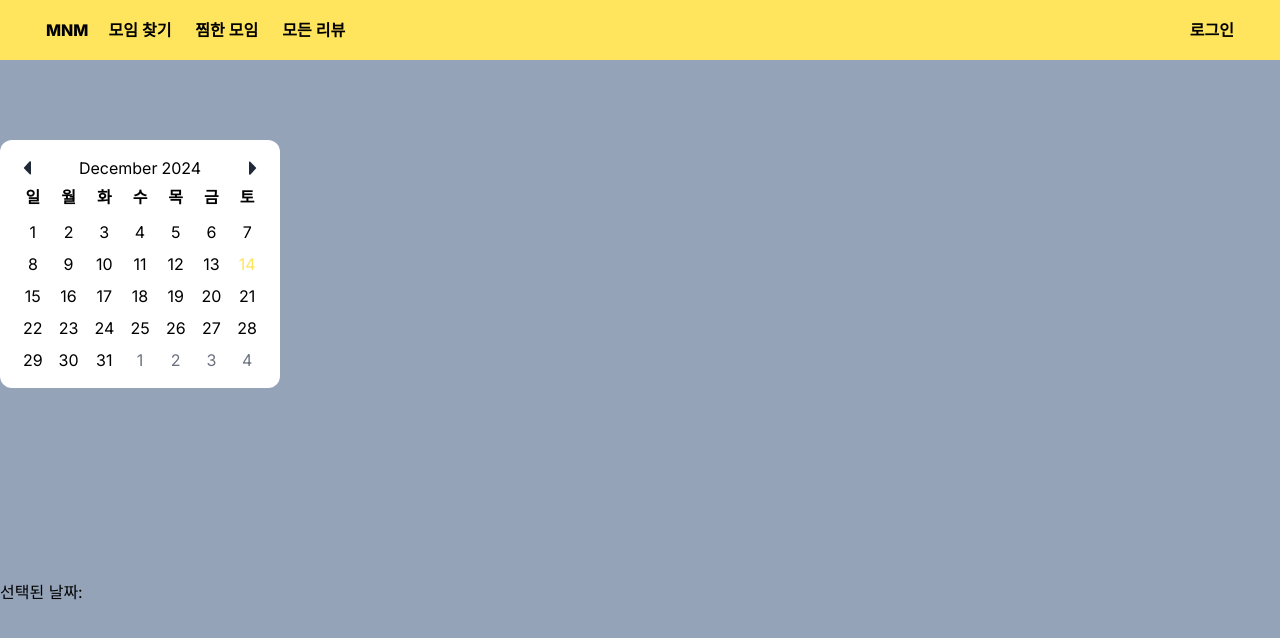
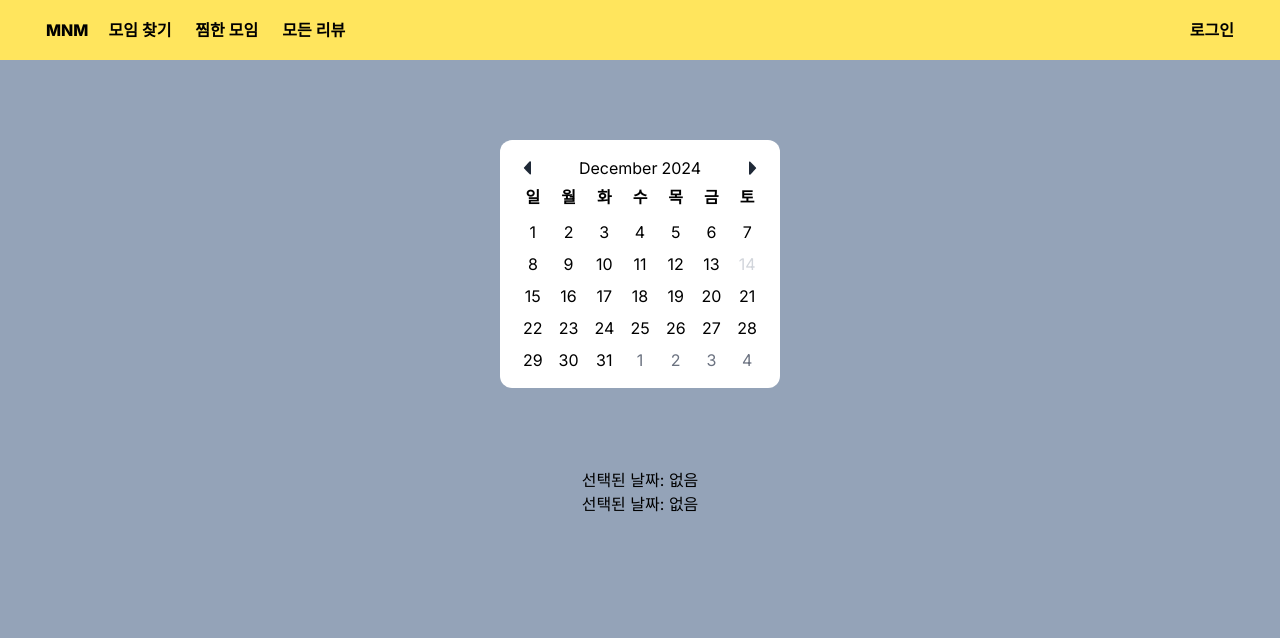
Before and after one commit to FESI5-team9/Frountend, a Next.js app: page /calendar in a window 1280 px wide. Shown: the top 638 px of the page. Built offline with nearby package versions, Linux system fonts and the light colour scheme.

Commit message:
MNM-41-feat: 공통 calendar 날짜 2가지로 변경해서 구현

```diff
--- a/src/app/(testPages)/calendar/dropdown/page.tsx
+++ b/src/app/(testPages)/calendar/dropdown/page.tsx
@@ -1,17 +1,16 @@
 "use client";
 
-import DropdownCalendar from "@/components/calendar/DropdownCalendar";
+import DropdownCalendar from "@/components/Calendar/DropdownCalendar";
 import useDateStore from "@/store/dateStore";
 
 export default function Page() {
-  const { selectedDate } = useDateStore();
+  const { firstDate } = useDateStore();
 
   return (
     <div className="h-screen bg-slate-400">
       <DropdownCalendar />
       <p className="mt-[400px]">
-        선택된 날짜:{" "}
-        {selectedDate ? selectedDate.toLocaleDateString() : "날짜가 선택되지 않았습니다"}
+        선택된 날짜: {firstDate ? firstDate.toLocaleDateString() : "날짜가 선택되지 않았습니다"}
       </p>
     </div>
   );
--- a/src/app/(testPages)/calendar/page.tsx
+++ b/src/app/(testPages)/calendar/page.tsx
@@ -1,15 +1,19 @@
 "use client";
 
-import Calendar from "@/components/calendar/Calendar";
+import Calendar from "@/components/Calendar/Calendar";
 import useDateStore from "@/store/dateStore";
 
 export default function Page() {
-  const { selectedDate } = useDateStore();
+  const { firstDate, secondDate } = useDateStore();
 
   return (
-    <div className="h-screen bg-slate-400 pt-20">
-      <Calendar />
-      <p className="mt-48">선택된 날짜: {selectedDate?.toLocaleDateString()}</p>
+    <div className="flex h-screen w-full flex-col items-center bg-slate-400 pt-20">
+      <Calendar multipleDates={true} />
+
+      <div className="">
+        <p className="mt-20">선택된 날짜: {firstDate ? firstDate.toLocaleDateString() : "없음"}</p>
+        <p className="">선택된 날짜: {secondDate ? secondDate.toLocaleDateString() : "없음"}</p>
+      </div>
     </div>
   );
 }
--- a/src/components/calendar/Calendar.tsx
+++ b/src/components/calendar/Calendar.tsx
@@ -1,16 +1,17 @@
 "use client";
 
+import { useMemo, useState } from "react";
 import Image from "next/image";
-import { useMemo, useState } from "react";
 import { DAYS_OF_WEEK, MONTH_OF_YEAR } from "@/constants/calendar";
 import useDateStore from "@/store/dateStore";
 
 function DateCell({
   date,
   type,
+  today,
   currentDate,
-  selectedDate,
-  today,
+  firstDate,
+  secondDate,
   handleSelectedDate,
   handlePrevMonth,
   handleNextMonth,
@@ -21,12 +22,19 @@ function DateCell({
     today.getMonth() === currentDate.getMonth() &&
     today.getDate() === date;
 
-  const isSelected =
+  const isFirstDate =
     type === "current" &&
-    selectedDate &&
-    selectedDate.getFullYear() === currentDate.getFullYear() &&
-    selectedDate.getMonth() === currentDate.getMonth() &&
-    selectedDate.getDate() === date;
+    firstDate &&
+    firstDate.getFullYear() === currentDate.getFullYear() &&
+    firstDate.getMonth() === currentDate.getMonth() &&
+    firstDate.getDate() === date;
+
+  const isSecondDate =
+    type === "current" &&
+    secondDate &&
+    secondDate.getFullYear() === currentDate.getFullYear() &&
+    secondDate.getMonth() === currentDate.getMonth() &&
+    secondDate.getDate() === date;
 
   const handleClick = {
     current: handleSelectedDate,
@@ -39,7 +47,9 @@ function DateCell({
       <span
         className={`flex h-full w-full select-none items-center justify-center rounded-[8px] ${
           type === "prev" || type === "next" ? "text-gray-500" : ""
-        }${isToday && !isSelected ? "text-yellow-primary" : ""} ${isSelected ? "bg-yellow-primary" : ""}`}
+        } ${isFirstDate ? "bg-yellow-primary text-white" : ""} ${
+          isSecondDate ? "bg-[#FF9E48] text-white" : ""
+        }${isToday && !isFirstDate ? "text-gray-300" : ""} `}
       >
         {date}
       </span>
@@ -47,8 +57,8 @@ function DateCell({
   );
 }
 
-export default function Calendar({ handleDateSelect }: CalendarProp) {
-  const { selectedDate, setSelectedDate } = useDateStore();
+export default function Calendar({ handleDateSelect, selectMode, multipleDates }: CalendarProps) {
+  const { firstDate, secondDate, setFirstDate, setSecondDate } = useDateStore();
   const [currentDate, setCurrentDate] = useState(new Date());
 
   const year = currentDate.getFullYear();
@@ -102,8 +112,28 @@ export default function Calendar({ handleDateSelect }: CalendarProp) {
     const newDate = new Date(currentDate);
     newDate.setDate(date);
 
-    setSelectedDate(newDate);
-    if (handleDateSelect) handleDateSelect(newDate);
+    if (multipleDates && !selectMode) {
+      if (firstDate) {
+        if (newDate > firstDate) {
+          setSecondDate(newDate);
+        } else if (newDate <= firstDate) {
+          setSecondDate(firstDate);
+          setFirstDate(newDate);
+        }
+      } else {
+        setFirstDate(newDate);
+      }
+    }
+
+    if (selectMode && selectMode === "first") {
+      setFirstDate(newDate);
+    } else if (selectMode && selectMode === "second") {
+      setSecondDate(newDate);
+    }
+
+    if (handleDateSelect) {
+      handleDateSelect(newDate);
+    }
   };
 
   return (
@@ -147,7 +177,8 @@ export default function Calendar({ handleDateSelect }: CalendarProp) {
                   type={type}
                   today={today}
                   currentDate={currentDate}
-                  selectedDate={selectedDate}
+                  firstDate={firstDate}
+                  secondDate={secondDate}
                   handleSelectedDate={() => handleSelectedDate(date)}
                   handlePrevMonth={handlePrevMonth}
                   handleNextMonth={handleNextMonth}
--- a/src/components/calendar/DropdownCalendar.tsx
+++ b/src/components/calendar/DropdownCalendar.tsx
@@ -1,13 +1,13 @@
 "use client";
 
+import { useCallback, useState } from "react";
 import { format } from "date-fns";
-import { useCallback, useState } from "react";
+import Calendar from "@/components/Calendar/Calendar";
+import FilterButton from "@/components/Filter/FilterButton";
 import useDateStore from "@/store/dateStore";
-import FilterButton from "../filter/FilterButton";
-import Calendar from "./Calendar";
 
 export default function DropdownCalendar() {
-  const { selectedOption, setSelectedOption, setSelectedDate } = useDateStore();
+  const { selectedOption, setSelectedOption, setFirstDate } = useDateStore();
   const [isOpen, setIsOpen] = useState(false);
 
   const handleFilterButtonClick = () => {
@@ -17,14 +17,15 @@ export default function DropdownCalendar() {
   const handleDateSelect = useCallback(
     (date: Date) => {
       setSelectedOption(format(date, "yy/MM/dd"));
+      setFirstDate(date);
     },
-    [setSelectedOption],
+    [setSelectedOption, setFirstDate],
   );
 
   const resetDate = useCallback(() => {
-    setSelectedDate(null);
+    setFirstDate(null);
     setSelectedOption("날짜 선택");
-  }, [setSelectedDate, setSelectedOption]);
+  }, [setFirstDate, setSelectedOption]);
 
   return (
     <div className="w-[330px]">
@@ -37,7 +38,7 @@ export default function DropdownCalendar() {
       <div
         className={`absolute z-50 mt-3 flex w-[330px] flex-col items-center justify-center rounded-[12px] bg-white ${isOpen ? "block" : "hidden"}`}
       >
-        <Calendar handleDateSelect={handleDateSelect} />
+        <Calendar multipleDates={false} handleDateSelect={handleDateSelect} />
         <div className="mb-3 flex w-[250px] justify-between">
           <button onClick={resetDate} className="h-10 w-[118px]">
             초기화
--- a/src/store/dateStore.ts
+++ b/src/store/dateStore.ts
@@ -1,10 +1,12 @@
 import { create } from "zustand";
 
 const useDateStore = create<DateStore>(set => ({
-  selectedDate: null,
+  firstDate: null,
+  secondDate: null,
   selectedOption: "날짜 선택",
-  setSelectedDate: date => set({ selectedDate: date }),
-  setSelectedOption: option => set({ selectedOption: option }),
+  setFirstDate: (date: Date | null) => set({ firstDate: date }),
+  setSecondDate: (date: Date | null) => set({ secondDate: date }),
+  setSelectedOption: (option: string) => set({ selectedOption: option }),
 }));
 
 export default useDateStore;
```
Also changed, not shown: src/types/components/calendar.d.ts (+13 -6 lines).
